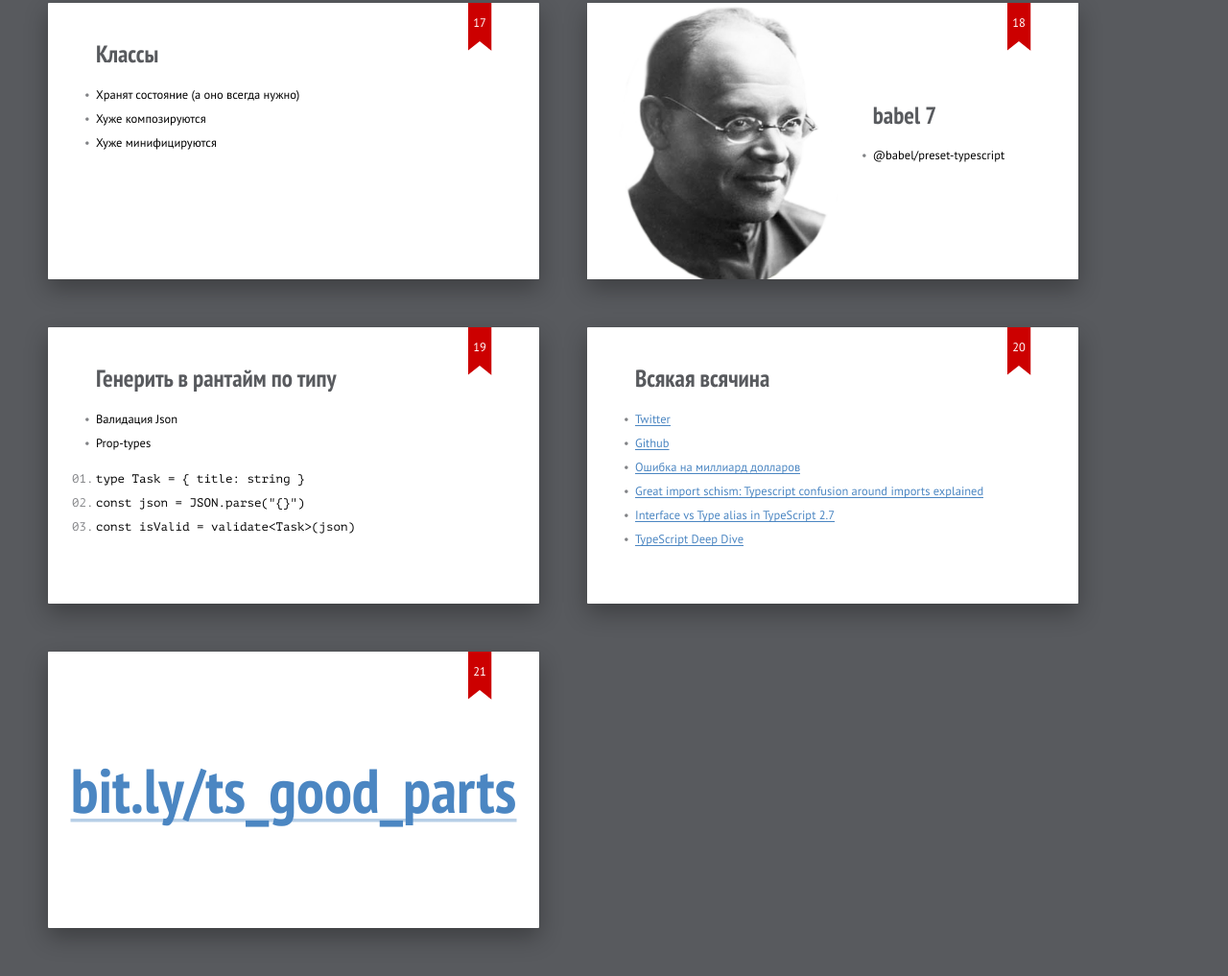
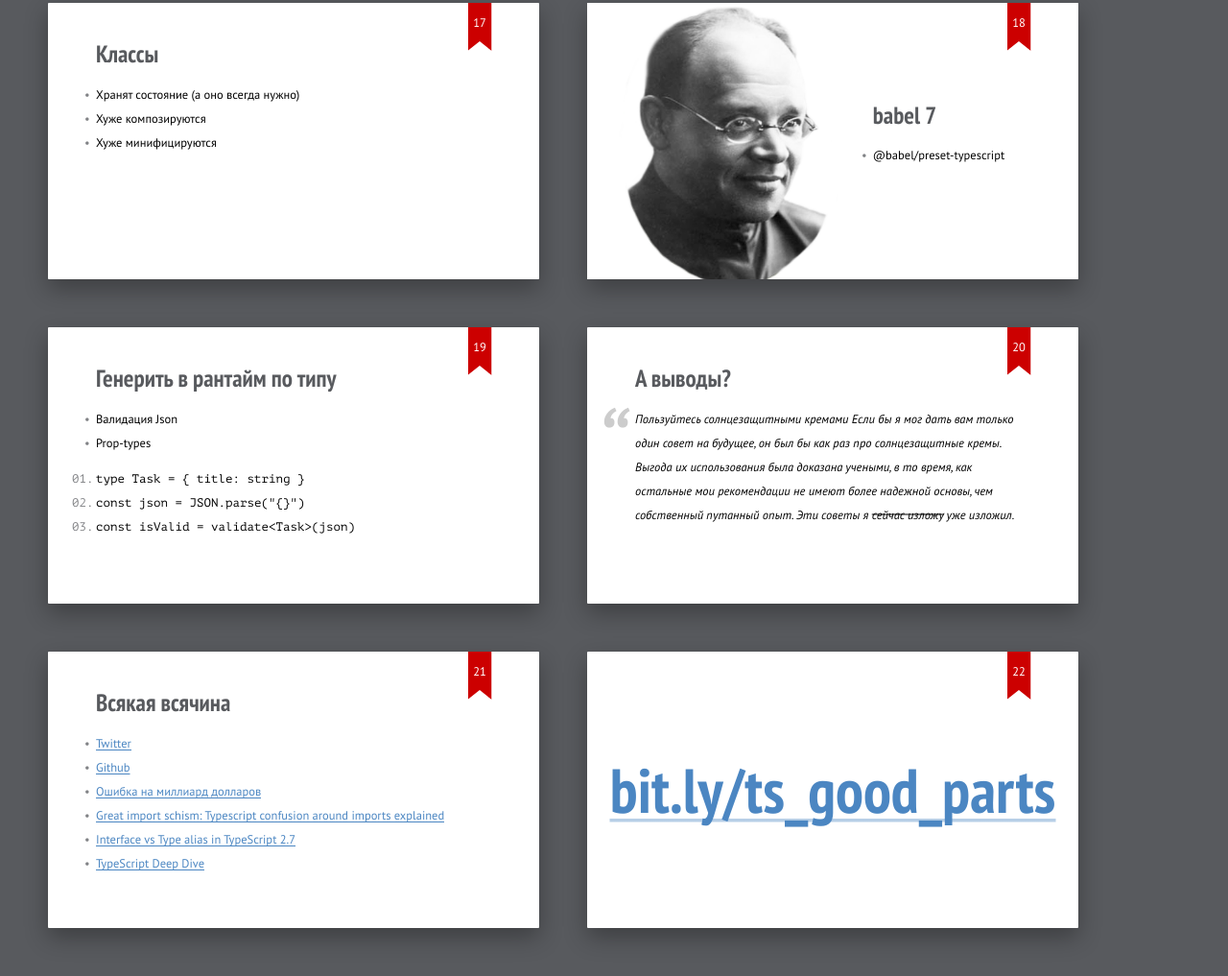
Before and after one commit to saitonakamura/ts-good-parts, a website: page index.html in a window 1280 px wide. Shown: the part 2875-3892 px from the top of the page at 96% size. Drawn offline with Linux system fonts and the light colour scheme.

Commit message:
Suncream

```diff
--- a/index.html
+++ b/index.html
@@ -437,6 +437,15 @@
       </pre>
     </section>
 
+    <section class="slide">
+      <h2>А выводы?</h2>
+      <blockquote>
+        Пользуйтесь солнцезащитными кремами Если бы я мог дать вам только один совет на будущее, он был бы как раз про
+        солнцезащитные кремы. Выгода их использования была доказана учеными, в то время, как остальные мои рекомендации
+        не имеют более надежной основы, чем собственный путанный опыт. Эти советы я <s>сейчас изложу</s> уже изложил.
+      </blockquote>
+    </section>
+
     <section class="slide" id="links">
       <h2>Всякая всячина</h2>
       <ul>
```
